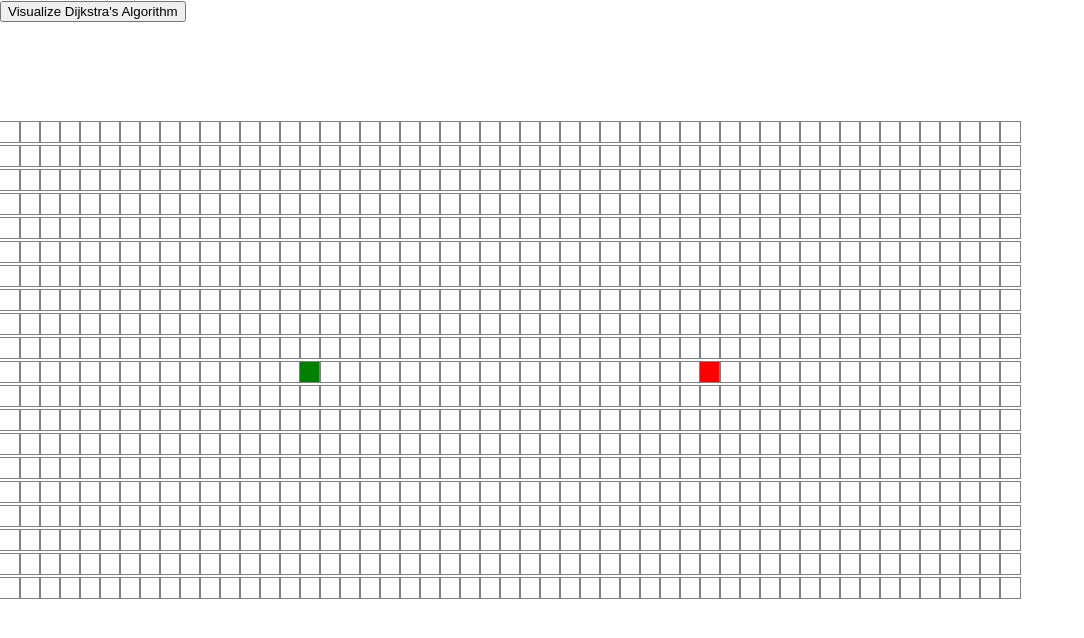
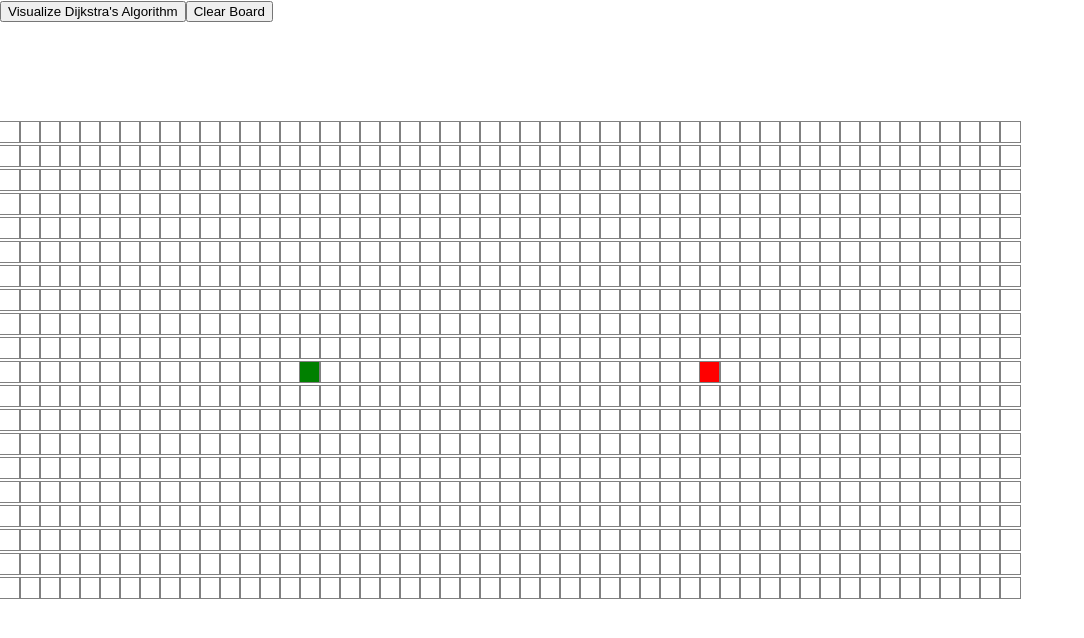
Before and after one commit to oscareng/Pathfinder, a React (Create React App) app: page / in a window 1280 px wide. Shown: the top 638 px of the page, without its empty margins (0-1084 px from the left). Built offline with nearby package versions, Linux system fonts and the light colour scheme.

Commit message:
clear board functionality

```diff
--- a/src/App.js
+++ b/src/App.js
@@ -1,5 +1,5 @@
 import React from "react";
-import PathFindingisualizer from "./PathFindingVisualizer/PathFindingVisializer.js";
+import PathFindingisualizer from "./PathFindingVisualizer/PathFindingVisualizer.js";
 import { Provider } from "react-redux";
 import store from "./store.js";
 
--- a/src/PathFindingVisualizer/Node/Node.js
+++ b/src/PathFindingVisualizer/Node/Node.js
@@ -11,7 +11,7 @@ const Node = ({
   onMouseEnter,
   onMouseUp,
 }) => {
-  const extraClassName = isFinish
+  let extraClassName = isFinish
     ? "node-finish"
     : isStart
     ? "node-start"
--- a/src/PathFindingVisualizer/PathFindingVisializer.js
+++ b/src/PathFindingVisualizer/PathFindingVisualizer.js
@@ -1,7 +1,7 @@
 import React, { useEffect, useState } from "react";
 import { useDispatch, useSelector } from "react-redux";
 import Node from "./Node/Node.js";
-import { setGrid } from "./redux/gridReducer";
+import { setGrid, resetGrid } from "./redux/gridReducer";
 import "./PathFindingVisualizer.css";
 import visualizeAlgo from "./redux/hooks/visualizeAlgo.js";
 import { dijkstra, getNodesInShortestPathOrder } from "../algorithms/dijkstra";
@@ -11,10 +11,10 @@ const START_NODE_COL = 15;
 const FINISH_NODE_ROW = 10;
 const FINISH_NODE_COL = 35;
 
-const PathFindingVisializer = () => {
+const PathFindingVisualizer = () => {
   const dispatch = useDispatch();
   const nodes = useSelector((state) => state.grid);
-  const { getNewGridWithWallToggled } = visualizeAlgo();
+  const { getNewGridWithWallToggled, clearBoard } = visualizeAlgo();
   const [click, setClick] = useState(false);
   useEffect(() => {
     dispatch(setGrid());
@@ -36,7 +36,7 @@ const PathFindingVisializer = () => {
     dispatch(setGrid(newGrid));
   }
 
-  function animateDijkstra(visitedNodesInOrder, nodesInShortestPathOrder) {
+  function animateAlgorithm(visitedNodesInOrder, nodesInShortestPathOrder) {
     for (let i = 0; i <= visitedNodesInOrder.length; i++) {
       if (i === visitedNodesInOrder.length) {
         setTimeout(() => {
@@ -68,7 +68,7 @@ const PathFindingVisializer = () => {
     const finishNode = grid[FINISH_NODE_ROW][FINISH_NODE_COL];
     const visitedNodesInOrder = dijkstra(grid, startNode, finishNode);
     const nodesInShortestPathOrder = getNodesInShortestPathOrder(finishNode);
-    animateDijkstra(visitedNodesInOrder, nodesInShortestPathOrder);
+    animateAlgorithm(visitedNodesInOrder, nodesInShortestPathOrder);
   }
 
   function visualizeAStar() {
@@ -76,16 +76,23 @@ const PathFindingVisializer = () => {
     const startNode = grid[START_NODE_ROW][START_NODE_COL];
     const finishNode = grid[FINISH_NODE_ROW][FINISH_NODE_COL];
     const aStarObj = aStar(grid, startNode, finishNode);
-    console.log(aStarObj.path);
     const visitedNodesInOrder = aStarObj.nodesVisited;
     const nodesInShortestPathOrder = aStarObj.path;
-    animateDijkstra(visitedNodesInOrder, nodesInShortestPathOrder);
+    animateAlgorithm(visitedNodesInOrder, nodesInShortestPathOrder);
   }
   return nodes !== undefined ? (
     <>
       <button onClick={() => visualizeAStar()}>
         {" "}
         Visualize Dijkstra's Algorithm
+      </button>
+      <button
+        onClick={() => {
+          dispatch(resetGrid());
+          clearBoard();
+        }}
+      >
+        Clear Board
       </button>
       <div className="grid">
         {nodes.map((row, rowIdx) => {
@@ -118,4 +125,4 @@ const PathFindingVisializer = () => {
   );
 };
 
-export default PathFindingVisializer;
+export default PathFindingVisualizer;
--- a/src/PathFindingVisualizer/redux/gridReducer.js
+++ b/src/PathFindingVisualizer/redux/gridReducer.js
@@ -50,6 +50,10 @@ export const setGrid = (grid) => (dispatch) => {
   }
 };
 
+export const resetGrid = () => (dispatch) => {
+  const grid = createGridHelper();
+  dispatch(_createGrid(grid));
+};
 export default function gridReducer(state = initialState, action) {
   switch (action.type) {
     case CREATE_GRID:
--- a/src/PathFindingVisualizer/redux/hooks/visualizeAlgo.js
+++ b/src/PathFindingVisualizer/redux/hooks/visualizeAlgo.js
@@ -4,6 +4,7 @@ export default function visualizeAlgo() {
   const START_NODE_COL = 15;
   const FINISH_NODE_ROW = 10;
   const FINISH_NODE_COL = 35;
+
   function getNewGridWithWallToggled(grid, row, col) {
     const newGrid = grid.slice();
     const node = newGrid[row][col];
@@ -11,6 +12,7 @@ export default function visualizeAlgo() {
     newGrid[row][col] = newNode;
     return newGrid;
   }
+
   function animateDijkstra(visitedNodesInOrder, nodesInShortestPathOrder) {
     for (let i = 0; i <= visitedNodesInOrder.length; i++) {
       if (i === visitedNodesInOrder.length) {
@@ -37,18 +39,24 @@ export default function visualizeAlgo() {
     }
   }
 
-  function visualizeDjikstra() {
-    const grid = nodes;
-    const startNode = grid[START_NODE_ROW][START_NODE_COL];
-    const finishNode = grid[FINISH_NODE_ROW][FINISH_NODE_COL];
-    const visitedNodesInOrder = dijkstra(grid, startNode, finishNode);
-    const nodesInShortestPathOrder = getNodesInShortestPathOrder(finishNode);
-    animateDijkstra(visitedNodesInOrder, nodesInShortestPathOrder);
+  function clearBoard() {
+    const matches = document.querySelectorAll(
+      "div.node-wall, div.node-shortest-path, node-visited"
+    );
+    matches.forEach((node) => {
+      if (node.id === "node-10-15") {
+        node.classList.add("node-start");
+      } else if (node.id === "node-10-35") {
+        node.classList.add("node-finish");
+      }
+      node.classList.remove("node-wall", "node-shortest-path", "node-visited");
+    });
   }
+
   return {
     getNewGridWithWallToggled,
     animateDijkstra,
     animateShortestPath,
-    visualizeDjikstra,
+    clearBoard,
   };
 }
```
Also changed, not shown: src/algorithms/astar.js (+0 -28 lines).
